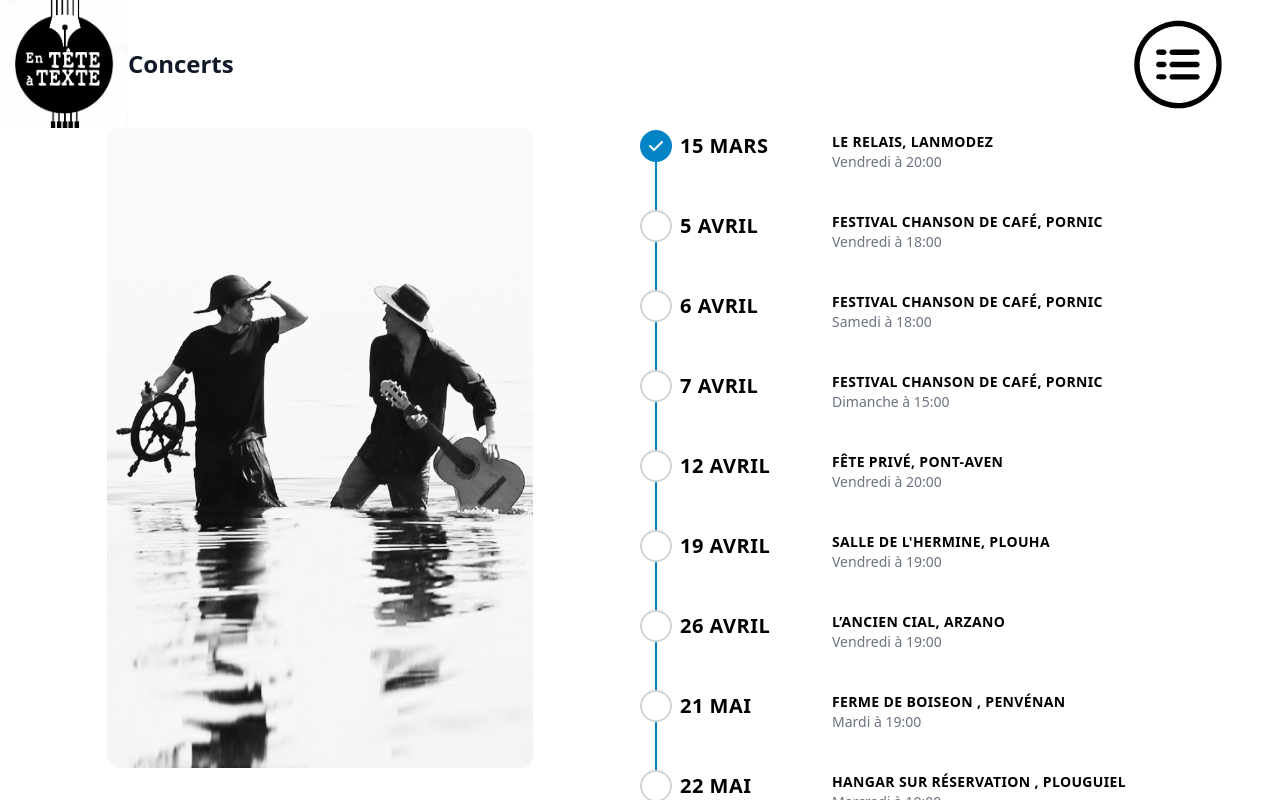
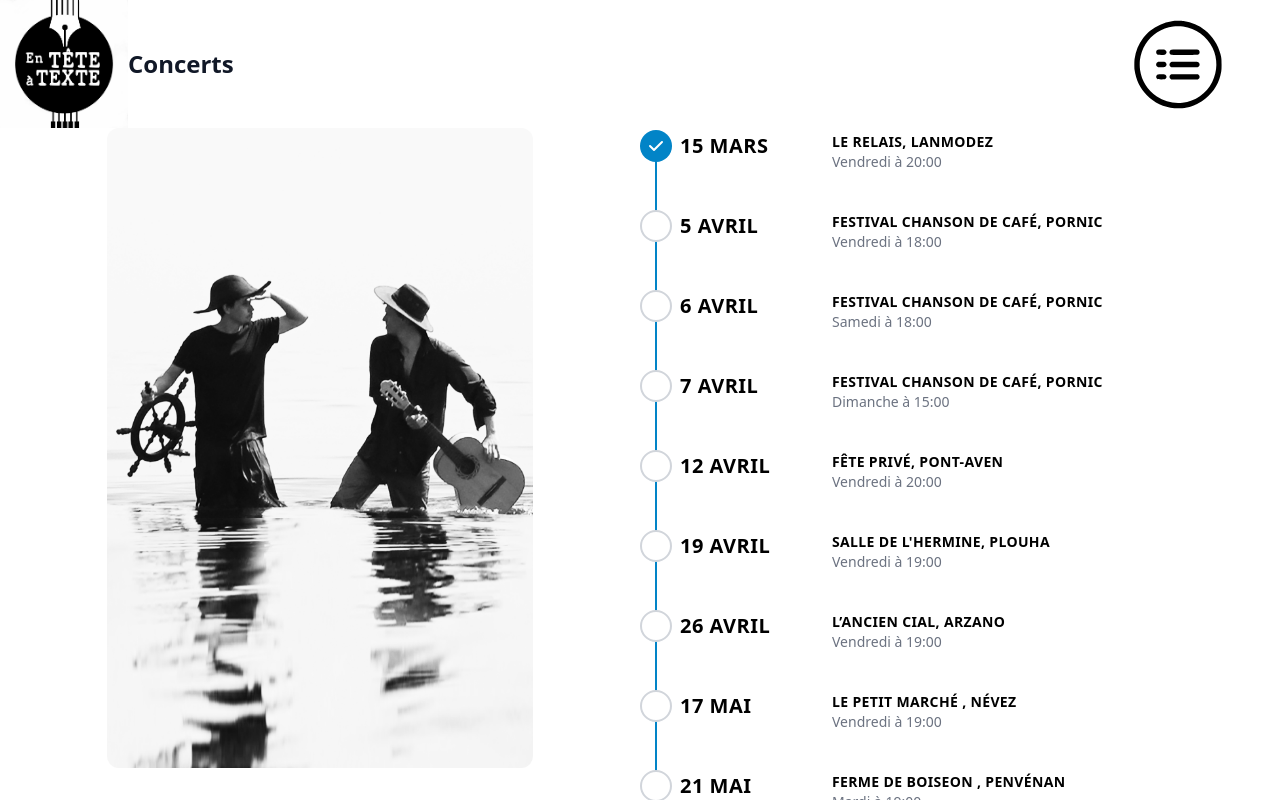
Before and after one commit to AlexandreKempf/en-tete-a-texte, a SvelteKit app: page /concerts in a window 1280 px wide. Shown: the top 800 px of the page. Built offline with nearby package versions, Linux system fonts and the light colour scheme.

Commit message:
Update concerts.js

```diff
--- a/src/routes/concerts.js
+++ b/src/routes/concerts.js
@@ -210,6 +210,10 @@ export const concerts = [
         place: "L’ANCIEN CIAL, Arzano"
     },
     {
+        date: new Date(2024, 4, 17, 19),
+        place: 'Le petit marché , Névez'
+    },
+    {
         date: new Date(2024, 4, 21, 19),
         place: 'Ferme de Boiseon , Penvénan'
     },
```
